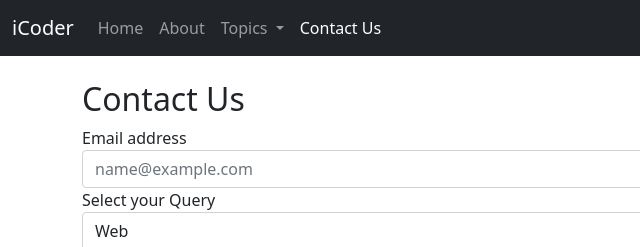
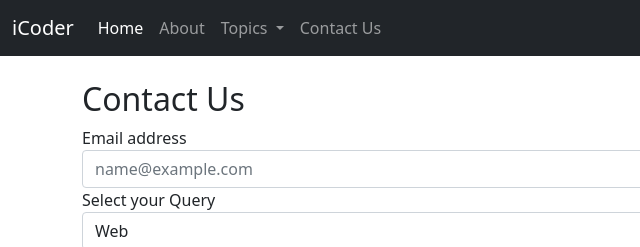
Before and after one commit to NamanJain14101999/iCoderBootstrap, a plain HTML site: page contact.html in a window 1280 px wide. Shown: the top 247 px of the page, 0-640 px from the left. Drawn offline with nearby package versions, Linux system fonts and the light colour scheme.

Commit message:
Update contact.html

```diff
--- a/contact.html
+++ b/contact.html
@@ -23,12 +23,12 @@
                 <span class="navbar-toggler-icon"></span>
             </button>
             <div class="collapse navbar-collapse" id="navbarSupportedContent">
-                <ul class="navbar-nav me-auto mb-2 mb-lg-0">
+                               <ul class="navbar-nav me-auto mb-2 mb-lg-0">
                     <li class="nav-item">
-                        <a class="nav-link " aria-current="page" href="/">Home</a>
+                        <a class="nav-link active" aria-current="page" href="iCoderBootstrap/">Home</a>
                     </li>
                     <li class="nav-item">
-                        <a class="nav-link " href="/about.html">About</a>
+                        <a class="nav-link" href="/iCoderBootstrap/about.html">About</a>
                     </li>
                     <li class="nav-item dropdown">
                         <a class="nav-link dropdown-toggle" href="#" id="navbarDropdown" role="button"
@@ -46,7 +46,7 @@
                         </ul>
                     </li>
                     <li class="nav-item">
-                        <a class="nav-link active" href="/contact.html">Contact Us</a>
+                        <a class="nav-link" href="/iCoderBootstrap/contact.html">Contact Us</a>
                     </li>
                 </ul>
                 <form class="d-flex">
```
